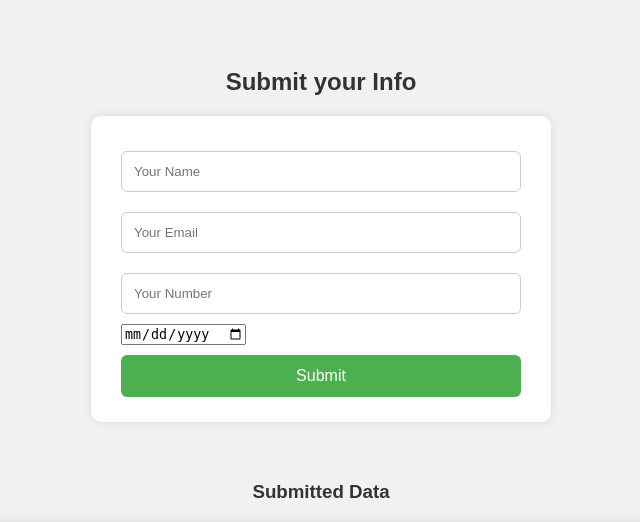
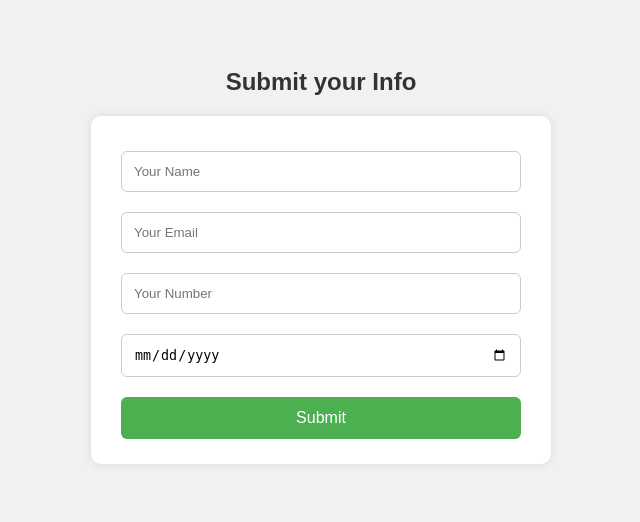
Before and after one commit to tasnim-jawad/internet_basic_php, a PHP site: page / in a window 1280 px wide. Shown: the top 522 px of the page, without its empty margins (319-959 px from the left). Run offline with PHP 8.4, Linux system fonts and the light colour scheme; data that the repository does not hold is empty.

Commit message:
css style update

```diff
--- a/index.php
+++ b/index.php
@@ -54,13 +54,18 @@ unset($_SESSION['form_errors'], $_SESSION['old_input'], $_SESSION['success']);
             max-width: 400px;
             margin-bottom: 40px;
         }
-        input[type="text"], input[type="email"] {
+        input[type="text"], input[type="email"], input[type="date"]  {
             width: 100%;
             padding: 12px;
             margin: 10px 0;
             border: 1px solid #ccc;
             border-radius: 6px;
             box-sizing: border-box;
+        }
+        .error {
+            color: red;
+            margin-bottom: 10px;
+            font-size: 14px;
         }
         button {
             width: 100%;
@@ -120,18 +125,18 @@ unset($_SESSION['form_errors'], $_SESSION['old_input'], $_SESSION['success']);
     <form action="submit.php" method="POST">
         <input type="text" name="name" placeholder="Your Name" value="<?= htmlspecialchars($old['name'] ?? '') ?>" required>
         <?php if (!empty($errors) && in_array("Name is required.", $errors)): ?>
-            <div style="color:red; margin-bottom:10px;">Name is required.</div>
+            <div class="error">Name is required.</div>
         <?php endif; ?>
         <input type="email" name="email" placeholder="Your Email" value="<?= htmlspecialchars($old['email'] ?? '') ?>" required>
         <?php if (!empty($errors) && in_array("Invalid email.", $errors)): ?>
-            <div style="color:red; margin-bottom:10px;">Invalid email.</div>
+            <div class="error">Invalid email.</div>
         <?php endif; ?>
         <input type="text" name="number" placeholder="Your Number" value="<?= htmlspecialchars($old['number'] ?? '') ?>" required>
         <?php if (!empty($errors) && in_array("Number must be 10-15 digits.", $errors)): ?>
-            <div style="color:red; margin-bottom:10px;">Number must be 10–15 digits.</div>
+            <div class="error">Number must be 10–15 digits.</div>
         <?php endif; ?>
         <input type="date" name="date" id="date" required>
-        <div id="date-error" style="color: red; margin-bottom: 10px;"></div>
+        <div id="date-error" class="error"></div>
         <button type="submit">Submit</button>
     </form>
 
```
